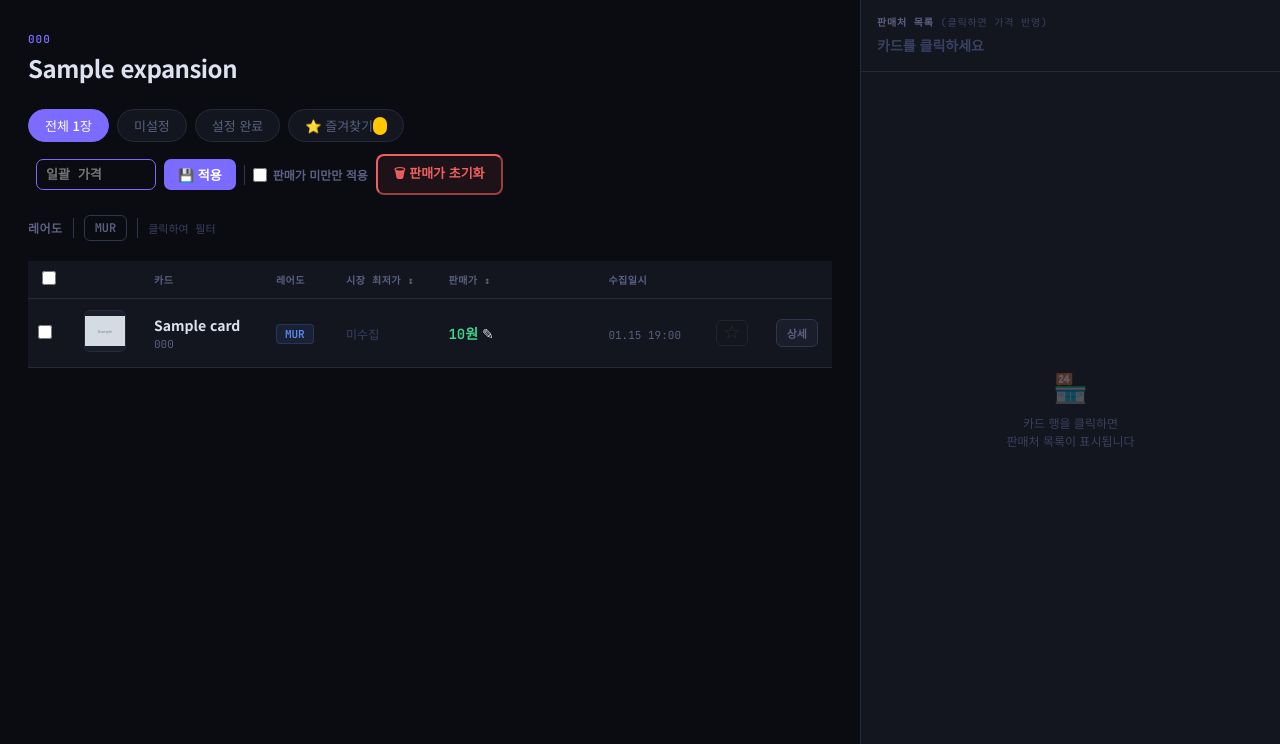
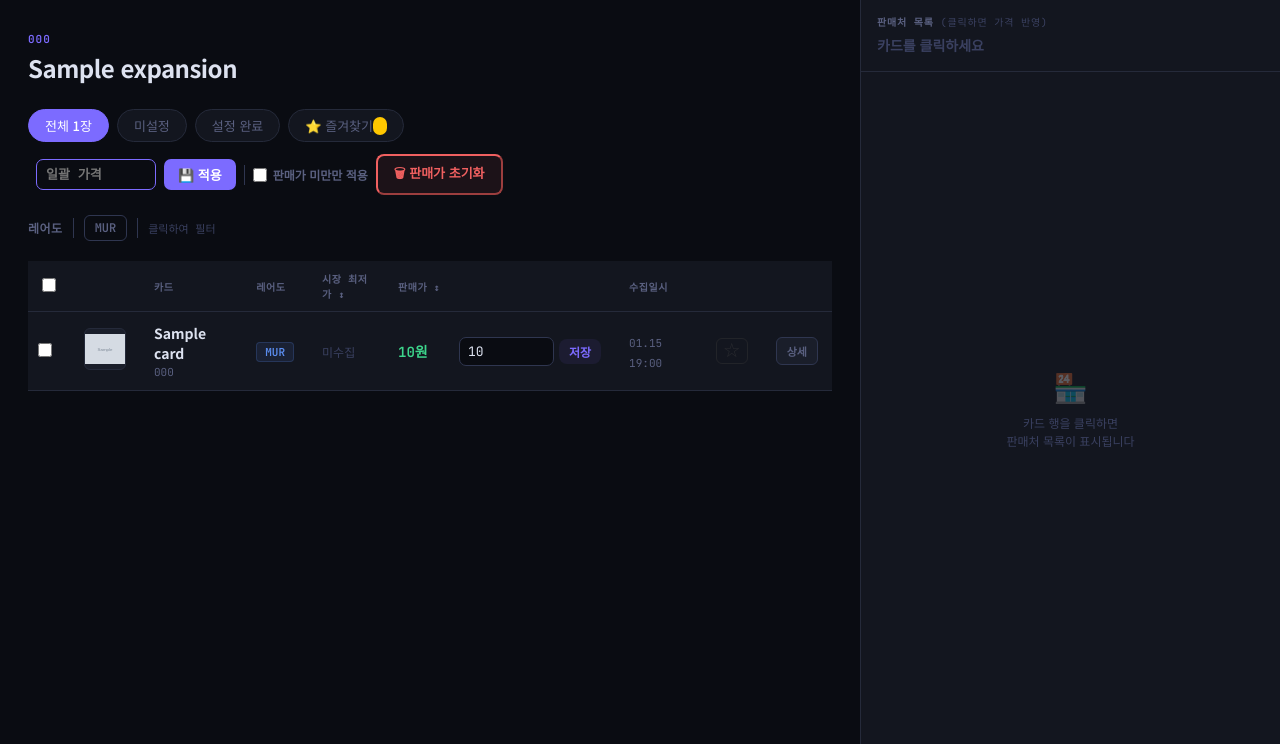
Before and after one commit to horhori2/pricehub, a Django app: page /pokemon/jp/expansions/000/cards/ in a window 1280 px wide. Shown: the part 56-800 px from the top of the page. Run offline with Django 5.2, Linux system fonts and the light colour scheme; a user stored in the database is signed in; tables that the repository leaves empty hold one stand-in row (values such as "Sample post"); grey boxes marked "Sample" are stand-in pictures; parts of the project's set-up code (start-up, migrations or seed data) failed here and were passed over.

Commit message:
feat: 카드 목록 판매가 편집을 텍스트+별도 입력칸 방식으로 통일
기존엔 판매가 클릭 시 텍스트가 사라지고 그 자리에 입력칸이 뜨는
토글 방식이라, 수정 중엔 원래 판매가가 얼마였는지 알 수 없었음.
하락/상승 대기, 저가 경고 페이지와 동일하게 판매가는 항상 텍스트로
남기고 옆에 별도 입력칸 + 저장 버튼 + 저장 후 "✓ 수정됨" 표시로 통일.
일괄 가격 적용(saveBulkPrice)도 같은 구조로 갱신, 이제 안 쓰는
openPriceInput/closePriceInput/handlePriceKey 및 관련 CSS 제거.

Co-Authored-By: Claude Sonnet 5 <noreply@anthropic.com>

```diff
--- a/pricehub/templates/dashboard/card_list.html
+++ b/pricehub/templates/dashboard/card_list.html
@@ -137,7 +137,7 @@
             data-number="{{ card.shop_product_code|default:card.card_number }}"
             data-rarity="{{ card.rarity }}"
             data-image="{{ card.image_url|default:'' }}"
-            onclick="handleCardRowClick({{ card.id }}, {% if card.selling_price %}{{ card.selling_price|floatformat:0 }}{% else %}0{% endif %})">
+            onclick="handleCardRowClick({{ card.id }})">
           <td style="padding:11px 10px;" onclick="event.stopPropagation()">
             <input type="checkbox" class="card-check" data-id="{{ card.id }}"
                    onclick="event.stopPropagation(); updateBulkBar();"
@@ -160,27 +160,27 @@
             {% if card.latest_market_price %}<span class="market-price">{{ card.latest_market_price|floatformat:0 }}원</span>
             {% else %}<span class="price-unset">미수집</span>{% endif %}
           </td>
-          <td style="min-width:150px;">
-            <div class="price-display price-display-editable" id="disp-{{ card.id }}">
+          <td style="min-width:210px;">
+            <div class="price-cell">
+              <span id="disp-{{ card.id }}" style="min-width:56px;">
                 {% if card.selling_price %}
                   <span class="price-set">{{ card.selling_price|floatformat:0 }}원</span>
                   {% if card.latest_market_price and card.selling_price < card.latest_market_price %}
-                <span title="판매가가 시장 최저가보다 낮습니다" style="color:var(--trend-down);font-size:11px;font-weight:700;margin-left:4px;">🔻</span>
+                  <span title="판매가가 시장 최저가보다 낮습니다" style="color:var(--trend-down);font-size:11px;font-weight:700;">🔻</span>
                   {% endif %}
                 {% else %}
                   <span class="price-unset">미설정</span>
                 {% endif %}
-              <span class="price-edit-hint">✎</span>
-            </div>
-            <div class="price-input-wrap" id="edit-{{ card.id }}">
-              <input type="number" class="price-input" id="inp-{{ card.id }}"
+              </span>
+              <input type="number" class="price-input-issues" id="inp-{{ card.id }}"
                      value="{% if card.selling_price %}{{ card.selling_price|floatformat:0 }}{% endif %}"
-                     placeholder="0"
+                     placeholder="새 가격"
                      min="0" step="100"
-                     onkeydown="handlePriceKey(event, {{ card.id }})"
+                     onkeydown="if(event.key==='Enter') saveInlinePrice({{ card.id }})"
+                     oninput="onCardListPriceInput({{ card.id }})"
                      onclick="event.stopPropagation()">
               <button class="set-btn save-btn" onclick="event.stopPropagation(); saveInlinePrice({{ card.id }})">저장</button>
-              <button class="price-cancel-btn" onclick="event.stopPropagation(); closePriceInput({{ card.id }})" title="취소">×</button>
+              <span class="saved-badge" id="badge-{{ card.id }}">✓ 수정됨</span>
             </div>
           </td>
           <td>
@@ -293,10 +293,9 @@ let _cardListRarities   = new Set({{ selected_rarities_json|safe }});
 const _cardListFilterType = '{{ filter_type }}';
 const _cardListSort       = '{{ sort }}';
 
-/* 행 클릭: 사이드 패널 열기 + 판매가 input 활성화 */
-function handleCardRowClick(cardId, currentPrice) {
+/* 행 클릭: 사이드 패널(판매처 목록) 열기. 판매가 input은 이제 항상 보여서 별도 열기 불필요. */
+function handleCardRowClick(cardId) {
   if (document.getElementById('sideEmpty')) showIssuesSidePanel(cardId);
-  openPriceInput(cardId, currentPrice);
 }
 </script>
 </body>
--- a/static/dashboard/dashboard.css
+++ b/static/dashboard/dashboard.css
@@ -172,30 +172,14 @@ main { max-width: 1200px; margin: 0 auto; padding: 32px 28px; }
 
 /* ── 인라인 가격 편집 (favorites) ── */
 .price-display.hidden { display: none; }
-.price-input-wrap { display: none; align-items: center; gap: 5px; }
-.price-input-wrap.show { display: flex; }
 .price-input { width: 90px; padding: 5px 8px; background: var(--bg); border: 1px solid var(--accent2); border-radius: 6px; color: var(--text); font-family: 'JetBrains Mono', monospace; font-size: 13px; font-weight: 600; text-align: right; -moz-appearance: textfield; transition: box-shadow 0.15s; }
 .price-input::-webkit-outer-spin-button, .price-input::-webkit-inner-spin-button { -webkit-appearance: none; }
 .price-input:focus { outline: none; border-color: var(--accent2); box-shadow: 0 0 0 2px rgba(124,107,255,0.18); }
-.price-cancel-btn { background: none; border: none; color: var(--text-dim); font-size: 15px; cursor: pointer; padding: 2px 3px; line-height: 1; transition: color 0.12s; flex-shrink: 0; border-radius: 5px; font-family: inherit; }
-.price-cancel-btn:hover { color: var(--danger); }
 
-/* ── 판매가 수정 완료 표시 ── */
+/* ── 판매가 수정 완료 표시(카드 목록 등 — price-cell + saved-badge 조합 사용) ── */
 .card-table tr.row--saved td { background: rgba(61,214,140,0.04); }
 .card-table tr.row--saved td:first-child { border-left: 3px solid var(--success); padding-left: 7px; }
 .card-table tr.row--saved:hover td { background: rgba(61,214,140,0.08); }
-.price-saved-badge {
-  display: inline-flex; align-items: center; gap: 3px;
-  font-size: 10px; font-weight: 700; color: var(--success);
-  background: rgba(61,214,140,0.12); border: 1px solid rgba(61,214,140,0.25);
-  border-radius: 4px; padding: 1px 5px; margin-left: 5px;
-  vertical-align: middle; font-family: 'JetBrains Mono', monospace;
-  animation: badge-in 0.2s ease;
-}
-@keyframes badge-in {
-  from { opacity: 0; transform: scale(0.8); }
-  to   { opacity: 1; transform: scale(1); }
-}
 .price-save-btn { padding: 4px 10px; border-radius: 5px; font-size: 12px; font-weight: 700; border: none; background: var(--success); color: #000; cursor: pointer; font-family: inherit; }
 
 /* ── 모달 ── */
--- a/static/dashboard/dashboard.js
+++ b/static/dashboard/dashboard.js
@@ -1472,26 +1472,13 @@ function showShopToast(msg, type) {
 
 /* SET_PRICE_BASE: 각 페이지에서 const로 선언 */
 
-function openPriceInput(cardId, currentPrice) {
-  document.getElementById('disp-' + cardId).style.display = 'none';
-  const wrap = document.getElementById('edit-' + cardId);
-  wrap.classList.add('show');
-  const inp = document.getElementById('inp-' + cardId);
-  inp.value = currentPrice || '';
-  /* 편집 시작하면 "수정됨" 표시 제거 */
-  const row = document.getElementById('row-' + cardId);
-  if (row) row.classList.remove('row--saved');
-  setTimeout(() => { inp.focus(); inp.select(); }, 50);
-}
-
-function closePriceInput(cardId) {
-  document.getElementById('disp-' + cardId).style.display = '';
-  document.getElementById('edit-' + cardId).classList.remove('show');
-}
-
-function handlePriceKey(e, cardId) {
-  if (e.key === 'Enter')  saveInlinePrice(cardId);
-  if (e.key === 'Escape') closePriceInput(cardId);
+/* 판매가는 항상 텍스트로 보이고, 옆의 입력칸에 새 가격을 따로 입력 —
+   입력칸에 기존 판매가를 채워넣고 지우는 방식이면 수정 중 원래 얼마였는지
+   헷갈린다는 피드백으로 변경. 입력칸을 다시 건드리면 "수정됨" 표시 제거. */
+function onCardListPriceInput(cardId) {
+  document.getElementById('badge-' + cardId)?.classList.remove('show');
+  document.getElementById('inp-' + cardId)?.classList.remove('saved');
+  document.getElementById('row-' + cardId)?.classList.remove('row--saved');
 }
 
 async function saveInlinePrice(cardId) {
@@ -1510,11 +1497,12 @@ async function saveInlinePrice(cardId) {
     if (data.success) {
       const disp = document.getElementById('disp-' + cardId);
       disp.innerHTML = price > 0
-        ? `<span class="price-set">${price.toLocaleString()}원</span><span class="price-saved-badge">✓ 수정됨</span><span class="price-edit-hint">✎</span>`
-        : `<span class="price-unset">미설정</span><span class="price-edit-hint">✎</span>`;
+        ? `<span class="price-set">${price.toLocaleString()}원</span>`
+        : `<span class="price-unset">미설정</span>`;
       const row = document.getElementById('row-' + cardId);
       if (row) { row.dataset.selling = price; row.classList.add('row--saved'); }
-      closePriceInput(cardId);
+      inp.classList.add('saved');
+      document.getElementById('badge-' + cardId)?.classList.add('show');
       showToast('저장됐습니다.');
     } else {
       showToast('저장 실패: ' + (data.error || ''));
@@ -1613,13 +1601,14 @@ async function saveBulkPrice() {
         const disp = document.getElementById('disp-' + cardId);
         if (disp) {
           disp.innerHTML = price > 0
-            ? `<span class="price-set">${price.toLocaleString()}원</span><span class="price-saved-badge">✓ 수정됨</span><span class="price-edit-hint">✎</span>`
-            : `<span class="price-unset">미설정</span><span class="price-edit-hint">✎</span>`;
+            ? `<span class="price-set">${price.toLocaleString()}원</span>`
+            : `<span class="price-unset">미설정</span>`;
         }
+        const inp = document.getElementById('inp-' + cardId);
+        if (inp) { inp.value = price > 0 ? price : ''; inp.classList.add('saved'); }
         const row = document.getElementById('row-' + cardId);
         if (row) { row.dataset.selling = price; row.classList.add('row--saved'); }
-        document.getElementById('edit-' + cardId)?.classList.remove('show');
-        disp && (disp.style.display = '');
+        document.getElementById('badge-' + cardId)?.classList.add('show');
       }
     } catch {}
   }));
```
Also changed, not shown: CHANGELOG.md. Lines whose indentation alone changed are shown as unchanged.
